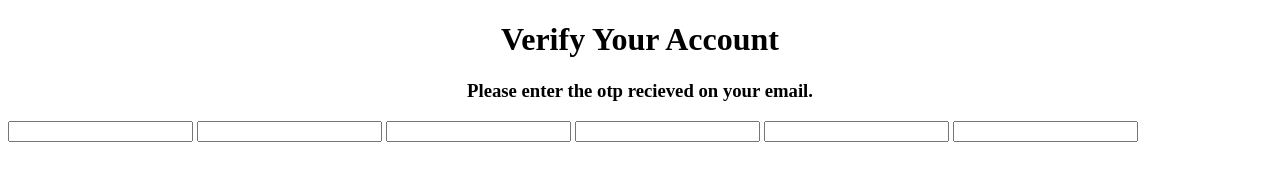
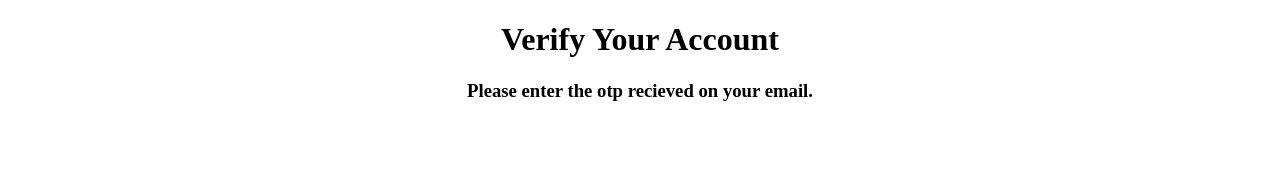
Before and after one commit to acciojob/OTP-TihamiDev, a website: page main.html in a window 1280 px wide. Drawn offline with Linux system fonts and the light colour scheme.

Commit message:
created a submission

```diff
--- a/main.html
+++ b/main.html
@@ -11,12 +11,12 @@
 	<h1 style="text-align: center" id="verification_heading">Verify Your Account</h1>
 	<h3 style ="text-align: center"id="verification_subtext"> Please enter the otp recieved on your email.</h3>
 	<div class="code-container">
-		<input id="code-1" type="text" class="code" maxlength="1">
-		<input id="code-2" type="text" class="code" maxlength="1">
-		<input id="code-3" type="text" class="code" maxlength="1">
-		<input id="code-4" type="text" class="code" maxlength="1">
-		<input id="code-5" type="text" class="code" maxlength="1">
-		<input id="code-6" type="text" class="code" maxlength="1">
+		<!-- <input id="code-1" type="number" class="code" maxlength="1">
+		<input id="code-2" type="number" class="code" maxlength="1">
+		<input id="code-3" type="number" class="code" maxlength="1">
+		<input id="code-4" type="number" class="code" maxlength="1">
+		<input id="code-5" type="number" class="code" maxlength="1">
+		<input id="code-6" type="number" class="code" maxlength="1"> -->
 	</div>
 
 </body>
```
Also changed, not shown: script.js (+5 -2 lines).
